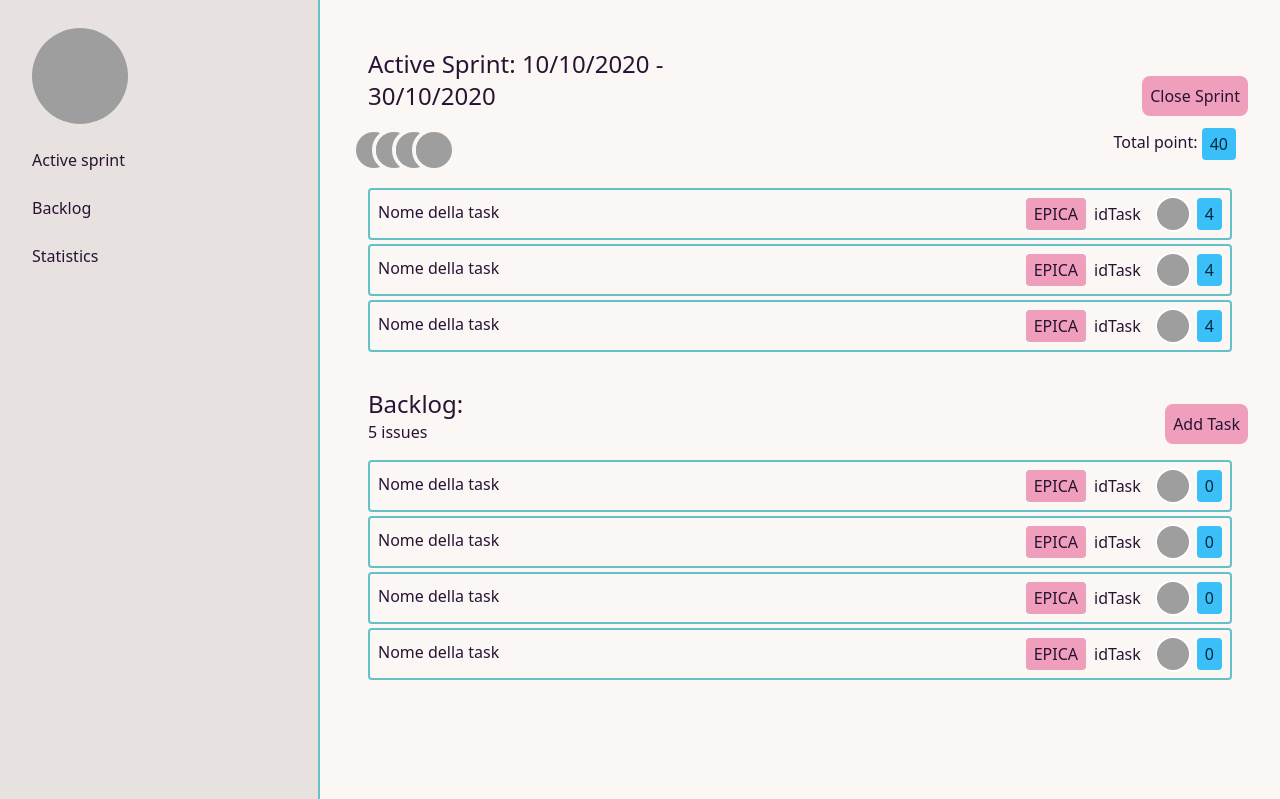
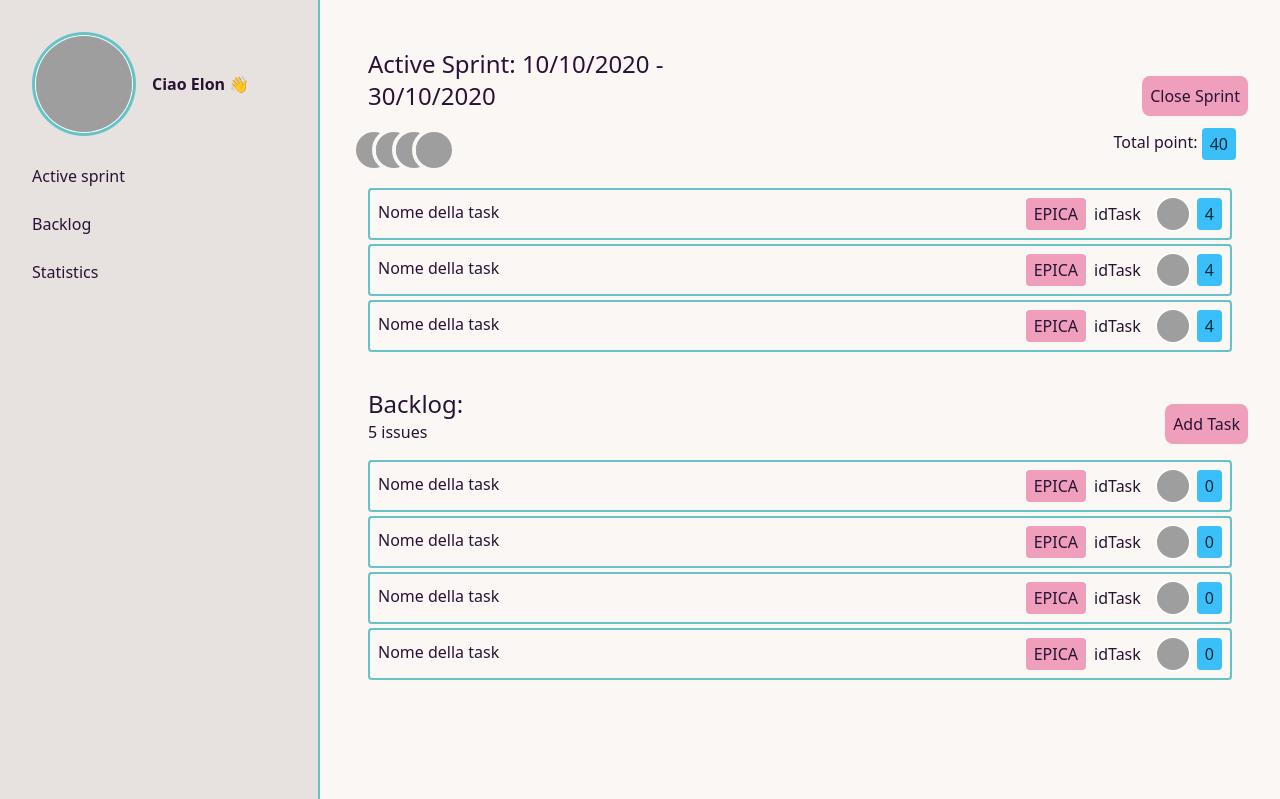
Before and after one commit to zanottipaolo/DB1-Agile, a Flask app: page /backlog in a window 1280 px wide. Shown: the top 799 px of the page. Run offline with Flask 2, Linux system fonts and the light colour scheme; some libraries are stand-ins or nearby versions; grey boxes are pictures that could not be loaded.

Commit message:
💄 Ring on avatar

```diff
--- a/templates/base.html
+++ b/templates/base.html
@@ -1,5 +1,5 @@
 <!DOCTYPE html>
-<html lang="en" data-theme="cupcake" class="scroll-smooth">
+<html lang="en" class="scroll-smooth" data-theme="cupcake">
 <head>
     <title>{% block title %}{% endblock %} - Gira</title>
     <meta charset="UTF-8">
@@ -36,19 +36,21 @@
         </div>
         <div class="drawer-side">
             <label for="my-drawer-2" class="drawer-overlay"></label>
-            <ul class="menu p-4 overflow-y-auto w-80 bg-base-300 border-r-2 border-primary">
-                <!-- Sidebar content -->
-                <li class="disabled">
+            <div class="p-4 overflow-y-auto w-80 bg-base-300 border-r-2 border-primary">
                 <div class="avatar">
-                        <div class="w-24 rounded-full">
-                            <a href="#"><img src="https://api.lorem.space/image/face?hash=92310" /></a>
+                    <div class="w-24 rounded-full m-5 ring ring-primary ring-offset-1 hover:ring-offset-4 transition duration-300 ease-in-out">
+                        <a href="#">
+                            <img src="https://api.lorem.space/image/face?hash=92310" />
+                        </a>
                     </div>
+                    <p class="flex items-center font-bold">Ciao Elon 👋</p>
                 </div>
-                </li>
+                <ul class="menu">
                     <li><a href="{{ url_for('sprint') }}">Active sprint</a></li>
                     <li><a href="{{ url_for('backlog') }}"> Backlog</a></li>
                     <li><a href="#">Statistics</a></li>
                 </ul>
+            </div>
         </div>
      </div>
 
```
Lines whose indentation alone changed are shown as unchanged.
